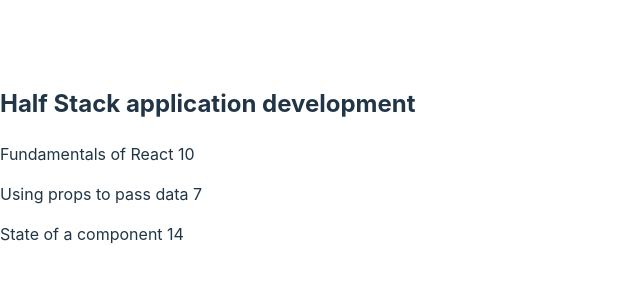
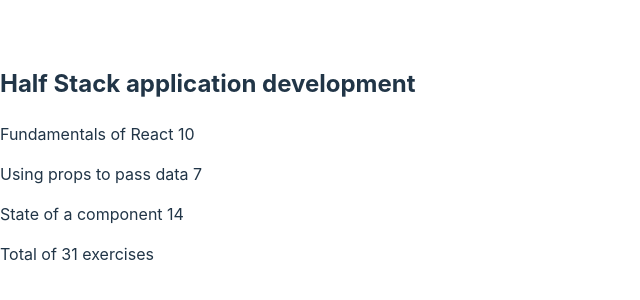
Before and after one commit to moio99/FSOReact, a React (Vite) app in the folder part1/: page / in a window 1280 px wide. Shown: the part 236-536 px from the top of the page, without its empty margins (0-640 px from the left). Built offline with nearby package versions, Linux system fonts and the light colour scheme.

Commit message:
2.2 step 7

```diff
--- a/part1/index.html
+++ b/part1/index.html
@@ -2,7 +2,6 @@
 <html lang="en">
   <head>
     <meta charset="UTF-8" />
-    <link rel="icon" type="image/svg+xml" href="/vite.svg" />
     <meta name="viewport" content="width=device-width, initial-scale=1.0" />
     <title>Part 2</title>
   </head>
--- a/part1/src/compoents/Course.tsx
+++ b/part1/src/compoents/Course.tsx
@@ -26,6 +26,17 @@
   )
 }
 
+const Total = ({parts}: { parts: iPartProps[] }) => {
+  let total = 0;
+  parts.forEach(element => {
+    total += element.exercises
+  })
+
+  return (
+    <p>Total of {total} exercises</p>
+  )
+}
+
 const Course = ({ id, name, parts }: iCourseProps) => {
   return (
     <>
@@ -33,6 +44,7 @@
       <div key={id}>
         <Content parts={parts} />
       </div>
+      <Total parts={parts} />
     </>
   )
 }
```
